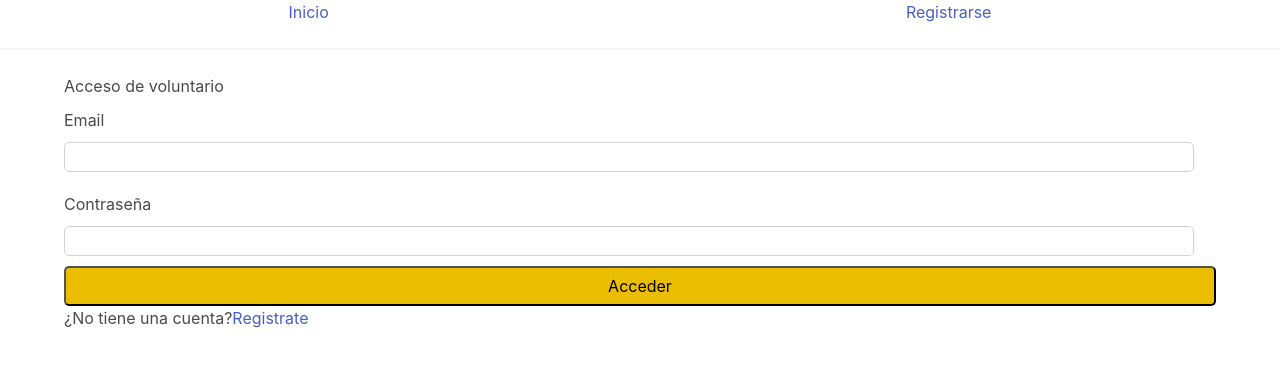
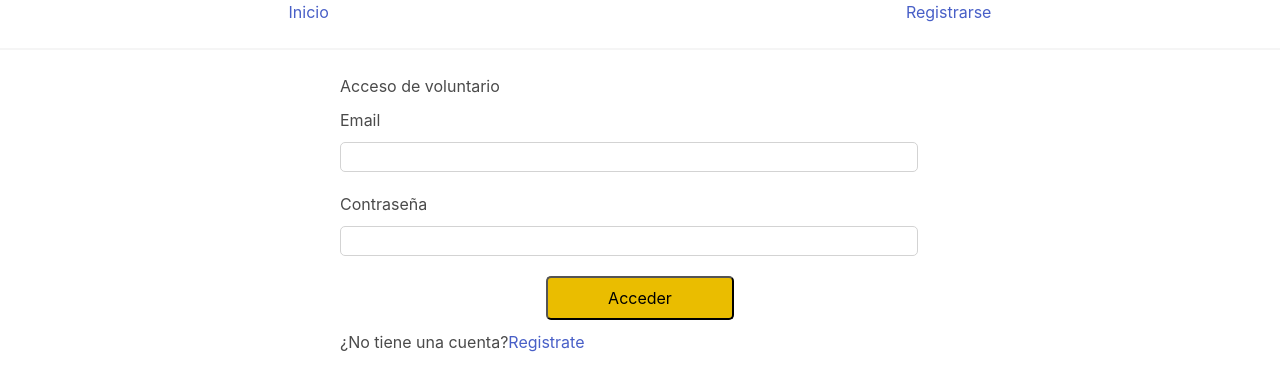
Before and after one commit to ayudadigital/huelladigital-backend, a React (Create React App) app in the folder frontend/: page /volunteer-login in a window 1280 px wide. Shown: the top 390 px of the page. Built offline with nearby package versions, Linux system fonts and the light colour scheme.

Commit message:
Print the error in screen to info the user

```diff
--- a/frontend/src/components/atoms/SubmitButton/styles.scss
+++ b/frontend/src/components/atoms/SubmitButton/styles.scss
@@ -1,9 +1,12 @@
 .SubmitButton {
   min-height: 40px;
+  max-width: 300px;
   border-radius: 5px;
   background: #EABD00;
   font-size: 1rem;
   outline: none;
+  margin: 10px auto;
+  padding: 10px 60px;
 
   &:hover {
     opacity: 0.8;
--- a/frontend/src/components/molecules/FieldForm/FieldForm.tsx
+++ b/frontend/src/components/molecules/FieldForm/FieldForm.tsx
@@ -12,6 +12,7 @@ export const FieldForm: React.FC<FieldFormProps> = ({
                                                       onChange,
                                                       onBlur,
                                                       stateValidate,
+                                                      messageInfoUser
                                                     }) => {
   return (
     <div className="FieldForm">
@@ -24,6 +25,7 @@ export const FieldForm: React.FC<FieldFormProps> = ({
         onBlur={onBlur}
         stateValidate={stateValidate}
       />
+      {stateValidate === 'incorrect' && <p>{messageInfoUser}</p>}
     </div>
   );
 };
--- a/frontend/src/components/molecules/FieldForm/styles.scss
+++ b/frontend/src/components/molecules/FieldForm/styles.scss
@@ -4,4 +4,9 @@
   justify-content: left;
 
   margin: 10px 0;
+
+  & p{
+    margin-top: 5px ;
+    color: red;
+  }
 }
--- a/frontend/src/components/molecules/FieldForm/types.ts
+++ b/frontend/src/components/molecules/FieldForm/types.ts
@@ -2,4 +2,5 @@ import { InputFieldFormProps } from '../../atoms/InputFieldForm/types';
 
 export interface FieldFormProps extends InputFieldFormProps {
   title: string;
+  messageInfoUser?: string;
 }
--- a/frontend/src/components/organisms/Forms/FormRegisterVolunteer/FormRegisterVolunteer.tsx
+++ b/frontend/src/components/organisms/Forms/FormRegisterVolunteer/FormRegisterVolunteer.tsx
@@ -80,6 +80,7 @@ export const FormRegisterVolunteer: React.FC<{}> = () => {
           setData({ ...data, email: event.target.value });
         }}
         stateValidate={check.email}
+        messageInfoUser={'El email introducido es inválido'}
       />
       <FieldForm
         title={'Contraseña'}
@@ -90,6 +91,7 @@ export const FormRegisterVolunteer: React.FC<{}> = () => {
           setData({ ...data, password: event.target.value });
         }}
         stateValidate={check.password}
+        messageInfoUser={'Contraseña demasiado corta, se necesitan más de 6 carácteres'}
       />
       <FieldForm
         title={'Repetir contraseña'}
@@ -100,8 +102,9 @@ export const FormRegisterVolunteer: React.FC<{}> = () => {
         }}
         onBlur={checkPassword}
         stateValidate={check.passwordRepeated}
+        messageInfoUser={'Las contraseñas no coinciden'}
       />
-      <SubmitButton text={'Enviar'}/>
+      <SubmitButton text={'Registrarse'}/>
       <p>
         ¿Ya tiene cuenta? <LinkText to={ROUTE.volunteer.login} text={'Iniciar sesión'}/>
       </p>
--- a/frontend/src/pages/VolunteerLogin/styles.scss
+++ b/frontend/src/pages/VolunteerLogin/styles.scss
@@ -12,6 +12,7 @@
   & .container {
     display: flex;
     width: 100%;
+    max-width: 600px;
     justify-content: center;
   }
 }
--- a/frontend/src/pages/VolunteerRegister/styles.scss
+++ b/frontend/src/pages/VolunteerRegister/styles.scss
@@ -12,6 +12,7 @@
   & .container {
     display: flex;
     width: 100%;
+    max-width: 600px;
     justify-content: center;
   }
 }
```
